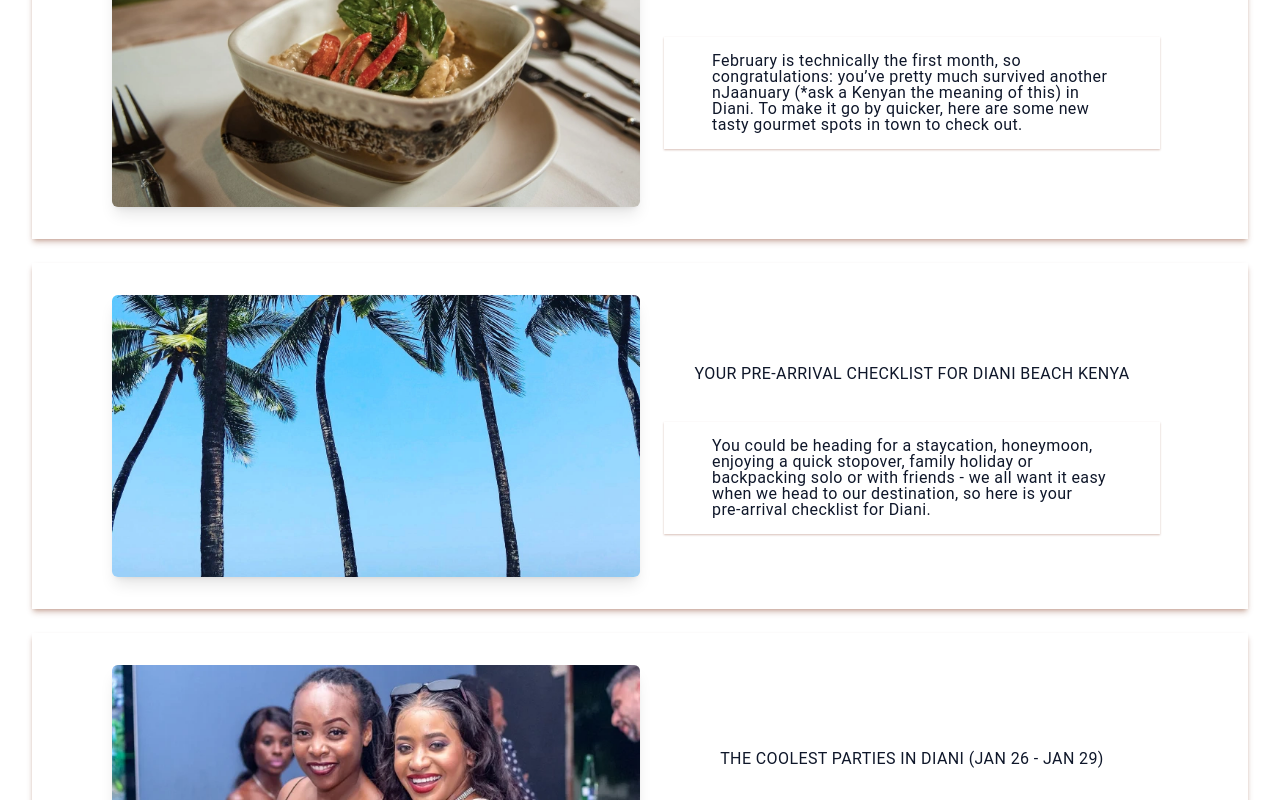
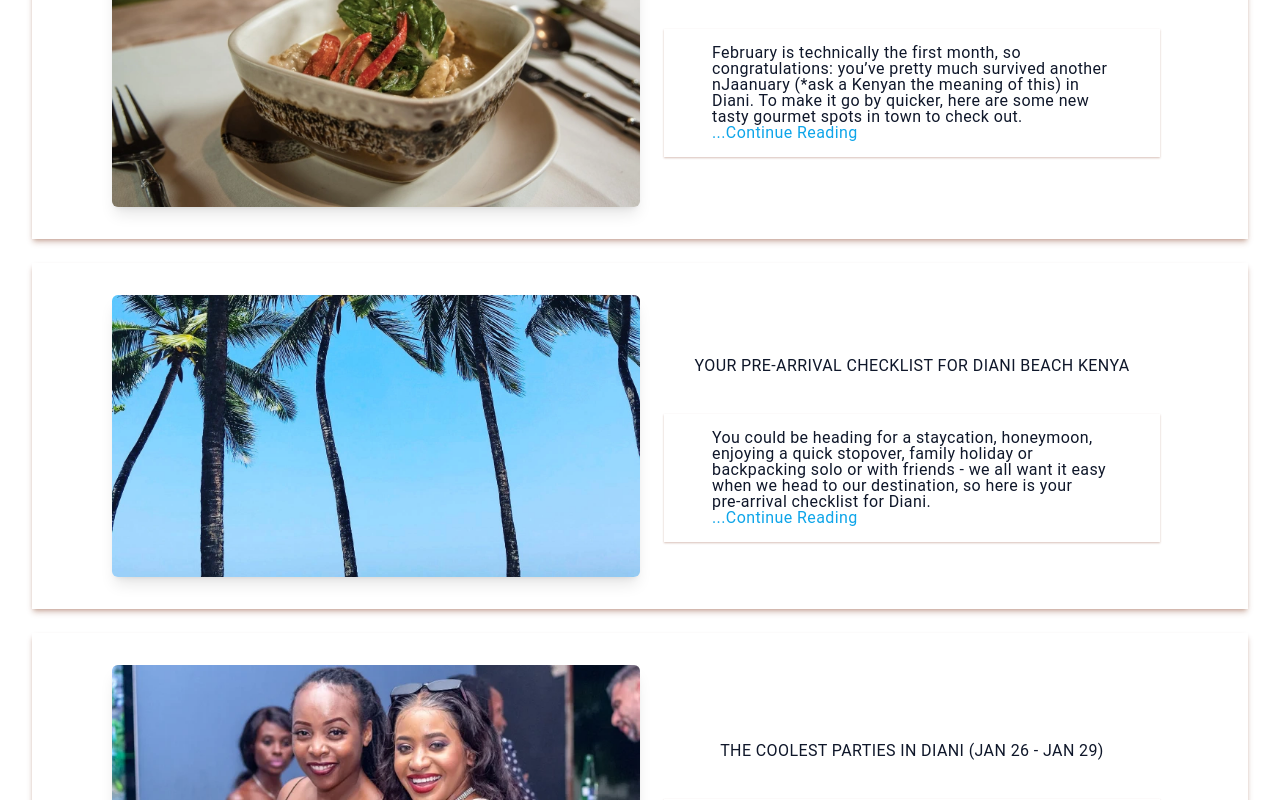
Before and after one commit to MatthewsRicky/travelapp, a Next.js app: page / in a window 1280 px wide. Shown: the part 1460-2260 px from the top of the page. Built offline with nearby package versions, Linux system fonts and the light colour scheme.

Commit message:
fixed hydration errors and maintained the continue reading link

```diff
--- a/components/NewBlog.tsx
+++ b/components/NewBlog.tsx
@@ -3,6 +3,7 @@
 import { BLOG_SECTION } from "@/constants"
 import Image from "next/image"
 import Link from "next/link"
+import ContinueReadingLink from "./ContinueReadingLink"
 type blogItems = {
   src: string;
   alt: string;
@@ -22,7 +23,7 @@ const NewBlog = ({src, alt, title, description}: blogItems) => {
                     <div className="flex flex-col items-center gap-3">
                       <h2 className="medium-48 mx-auto flexCenter uppercase gap-2 text-center px-2 py-3 my-4">{blog.title}</h2>
                       <p className="tracking-wide mx-2 py-4 px-12 medium-20 shadow-sm shadow-orange-900/30">{blog.description}
-
+                      <ContinueReadingLink />
                     {/* this link causes a three error warning on the page. sort it */}
                       </p>
                     </div>
```
